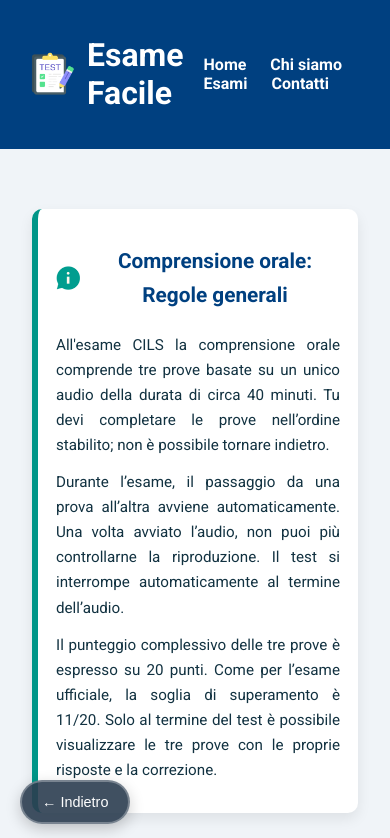
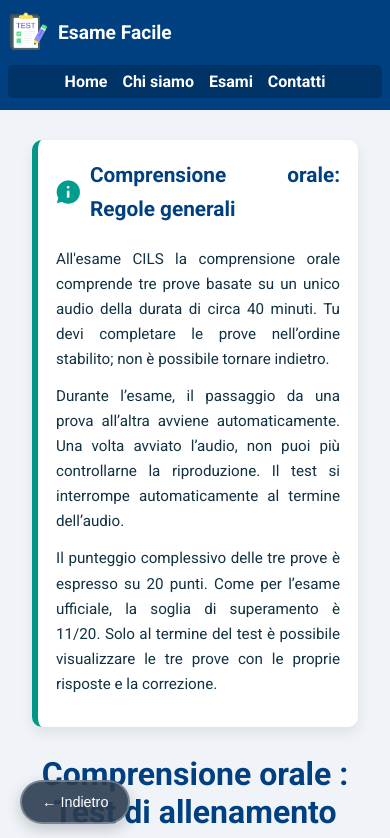
Before and after one commit to elraphatamesse-source/esamefacile, a plain HTML site: page Menu/ascolto-cils/ascolto.html in a window 390 px wide. Shown: the top 838 px of the page. Drawn offline with Linux system fonts and the light colour scheme.

Commit message:
Update ascolto.html

```diff
--- a/Menu/ascolto-cils/ascolto.html
+++ b/Menu/ascolto-cils/ascolto.html
@@ -6,46 +6,56 @@
   <title>Ascolto - Esame Facile</title>
   <link href="https://fonts.googleapis.com/css2?family=Roboto:wght@400;700&display=swap" rel="stylesheet">
   <style>
-    /* Reset et style global */
-    body {
-      font-family: 'Roboto', Arial, sans-serif;
-      margin: 0;
-      padding: 0;
-      background-color: #f0f4f8;
-      color: #333;
-    }
+    * { box-sizing: border-box; margin: 0; padding: 0; }
+    body { font-family: 'Roboto', Arial, sans-serif; display: flex; flex-direction: column; min-height: 100vh; background: #f0f4f8; color: #333; }
 
-    /* Header */
+    a { text-decoration: none; color: inherit; }
+
+    /* HEADER FIXE */
     header {
       background-color: #004080;
       color: white;
       padding: 15px 30px;
       display: flex;
+      flex-wrap: wrap;
       justify-content: space-between;
       align-items: center;
+      position: fixed;
+      top: 0;
+      left: 0;
+      width: 100%;
+      z-index: 1000;
     }
     header .logo {
       display: flex;
       align-items: center;
     }
     header .logo img {
-      height: 45px;
-      margin-right: 12px;
+      height: 50px;
+      width: auto;
+      margin-right: 15px;
+    }
+    header .logo h1 {
+      font-size: 1.5em;
+      color: white;
+    }
+    header nav {
+      display: flex;
+      flex-wrap: wrap;
+      gap: 15px;
+      background-color: #003366; /* bande bleue sous le menu */
+      padding: 7px 10px;
+      border-radius: 5px;
     }
     header nav a {
       color: white;
-      margin-left: 20px;
-      text-decoration: none;
       font-weight: bold;
-      transition: color 0.2s;
-    }
-    header nav a:hover {
-      color: #7cc242;
     }
 
-    /* Main */
+    /* MAIN */
     main {
-      padding: 40px 20px;
+      flex: 1;
+      padding: 120px 20px 40px; /* espace pour header fixe */
       text-align: center;
     }
     main h2 {
@@ -54,16 +64,43 @@
       color: #004080;
     }
 
-    /* Grille des tests */
+    /* Bloc Regole Generali */
+    .regole {
+      max-width: 1000px;
+      margin: 30px auto 40px auto;
+      background-color: #ffffff;
+      border-left: 6px solid #009688;
+      border-radius: 10px;
+      box-shadow: 0 6px 14px rgba(0,0,0,0.08);
+      padding: 25px 30px;
+      color: #123241;
+      line-height: 1.65;
+      text-align: justify;
+    }
+    .regole h2 {
+      display: flex;
+      align-items: center;
+      justify-content: center;
+      font-size: 1.6em;
+      margin-bottom: 20px;
+      color: #004080;
+      gap: 10px;
+    }
+    .regole h2 img.icon-regole {
+      width: 28px;
+      height: 28px;
+    }
+    .regole p { margin: 12px 0; }
+
+    /* Grid des tests */
     .test-grid {
       display: grid;
       grid-template-columns: repeat(auto-fit, minmax(250px, 1fr));
       gap: 25px;
       max-width: 1200px;
-      margin: 0 auto;
+      margin: 0 auto 40px auto;
     }
 
-    /* Boutons */
     .test-button {
       display: flex;
       align-items: center;
@@ -73,7 +110,6 @@
       background: linear-gradient(135deg, #009688, #4db6ac);
       color: white;
       text-align: center;
-      text-decoration: none;
       border-radius: 30px;
       font-weight: bold;
       transition: transform 0.2s ease, box-shadow 0.2s ease, background 0.3s ease;
@@ -84,88 +120,53 @@
       background: linear-gradient(135deg, #00796b, #26a69a);
     }
 
-    /* Footer */
+    /* Back button */
+    #backBtn {
+      position: fixed;
+      bottom: 20px;
+      left: 20px;
+      background: rgba(44, 62, 80, 0.9);
+      color: white;
+      border: 2px solid rgba(255,255,255,0.3);
+      padding: 12px 20px;
+      border-radius: 25px;
+      cursor: pointer;
+      font-size: 0.9em;
+      font-weight: 500;
+      transition: all 0.3s ease;
+      z-index: 1000;
+      box-shadow: 0 5px 15px rgba(0,0,0,0.2);
+    }
+
+    /* FOOTER collé en bas */
     footer {
       background-color: #004080;
       color: white;
       padding: 15px 20px;
       text-align: center;
       font-size: 0.9em;
-      margin-top: 40px;
+      margin-top: auto;
     }
     footer a {
-      color: #7cc242;
+      color: white;
       text-decoration: underline;
       margin-right: 15px;
     }
 
-    /* Mobile */
-    @media (max-width: 600px) {
-      .test-grid {
-        grid-template-columns: 1fr;
-        gap: 15px;
+    /* RESPONSIVE */
+    @media (max-width: 768px) {
+      header { flex-direction: column; align-items: flex-start; padding: 12px 8px; gap: 5px; }
+      header .logo { flex-direction: row; justify-content: flex-start; align-items: center; margin-bottom: 0; }
+      header .logo img { height: 40px; width: auto; margin-right: 10px; }
+      header .logo h1 { font-size: 1.2em; }
+      header nav { width: 100%; justify-content: center; margin-top: 8px; }
+      .test-grid { grid-template-columns: 1fr; gap: 15px; }
+      .test-button { font-size: 1.1em; padding: 20px; }
+      .regole { padding: 18px; margin: 20px 12px 28px 12px; }
+      .regole h2 { font-size: 1.3em; }
+      .regole h2 img.icon-regole { width: 24px; height: 24px; }
+      .regole p { font-size: 0.95em; }
     }
-      .test-button {
-        padding: 20px;
-        font-size: 1.1em;
-      }
-    }
-	/* Bloc Regole Generali - Ascolto */
-.regole {
-  max-width: 1000px;            /* largeur du bloc */
-  margin: 30px auto 40px auto;  /* centré avec marge */
-  background-color: #ffffff;    /* fond blanc */
-  border-left: 6px solid #009688; /* barre colorée à gauche */
-  border-radius: 10px;          /* coins arrondis */
-  box-shadow: 0 6px 14px rgba(0, 0, 0, 0.08); /* ombre légère */
-  padding: 25px 30px;           /* espace intérieur */
-  font-family: 'Roboto', Arial, sans-serif;
-  color: #123241;
-  line-height: 1.65;
-}
-
-.regole h2 {
-  display: flex;
-  align-items: center;
-  justify-content: center; /* centrer le titre et l'icône */
-  font-size: 1.6em;
-  margin-bottom: 20px;
-  color: #004080;
-  gap: 10px; /* espace entre l'icône et le texte */
-}
-
-.regole h2 img.icon-regole {
-  width: 28px;    /* largeur de l'icône */
-  height: 28px;   /* hauteur de l'icône */
-}
-
-.regole p {
-  text-align: justify; /* texte justifié */
-  font-size: 1em;
-  margin: 12px 0;
-}
-
-/* Responsive : mobile */
-@media (max-width: 600px) {
-  .regole {
-    padding: 18px;
-    margin: 20px 12px 28px 12px;
-  }
-
-  .regole h2 {
-    font-size: 1.3em;
-  }
-
-  .regole h2 img.icon-regole {
-    width: 24px;
-    height: 24px;
-  }
-
-  .regole p {
-    font-size: 0.95em;
-  }
-}
-
   </style>
 </head>
 <body>
@@ -187,29 +188,25 @@
     <!-- Bloc Regole Generali -->
     <section class="regole">
       <h2>
-    <!-- Icône image -->
         <img src="regole.png" alt="Icona informativa" class="icon-regole">
         Comprensione orale: Regole generali
       </h2>
-
       <p>
         All'esame CILS la comprensione orale comprende tre prove basate su un unico audio della durata di circa 40 minuti.
         Tu devi completare le prove nell’ordine stabilito; non è possibile tornare indietro.
       </p>
-
       <p>
         Durante l’esame, il passaggio da una prova all’altra avviene automaticamente.
         Una volta avviato l’audio, non puoi più controllarne la riproduzione.
         Il test si interrompe automaticamente al termine dell’audio.
       </p>
-
       <p>
         Il punteggio complessivo delle tre prove è espresso su 20 punti.
         Come per l’esame ufficiale, la soglia di superamento è 11/20.
         Solo al termine del test è possibile visualizzare le tre prove con le proprie risposte e la correzione.
       </p>
     </section>
-<!-- Fin Bloc Regole Generali -->
+
     <h2>Comprensione orale : Test di allenamento</h2>
     <div class="test-grid">
       <a href="test1.html" class="test-button">Comprensione orale 1</a>
@@ -235,9 +232,7 @@
     </div>
 
     <!-- Back Button -->
-    <button id="backBtn" onclick="window.location.href='../cils.html'" style="position: fixed; bottom: 20px; left: 20px; background: rgba(44, 62, 80, 0.9); color: white; border: 2px solid rgba(255,255,255,0.3); padding: 12px 20px; border-radius: 25px; cursor: pointer; font-size: 0.9em; font-weight: 500; transition: all 0.3s ease; z-index: 1000; box-shadow: 0 5px 15px rgba(0,0,0,0.2);">
-                ← Indietro
-     </button>
+    <button id="backBtn" onclick="window.location.href='../cils.html'">← Indietro</button>
   </main>
 
   <footer>
```
Lines whose indentation alone changed are shown as unchanged.
